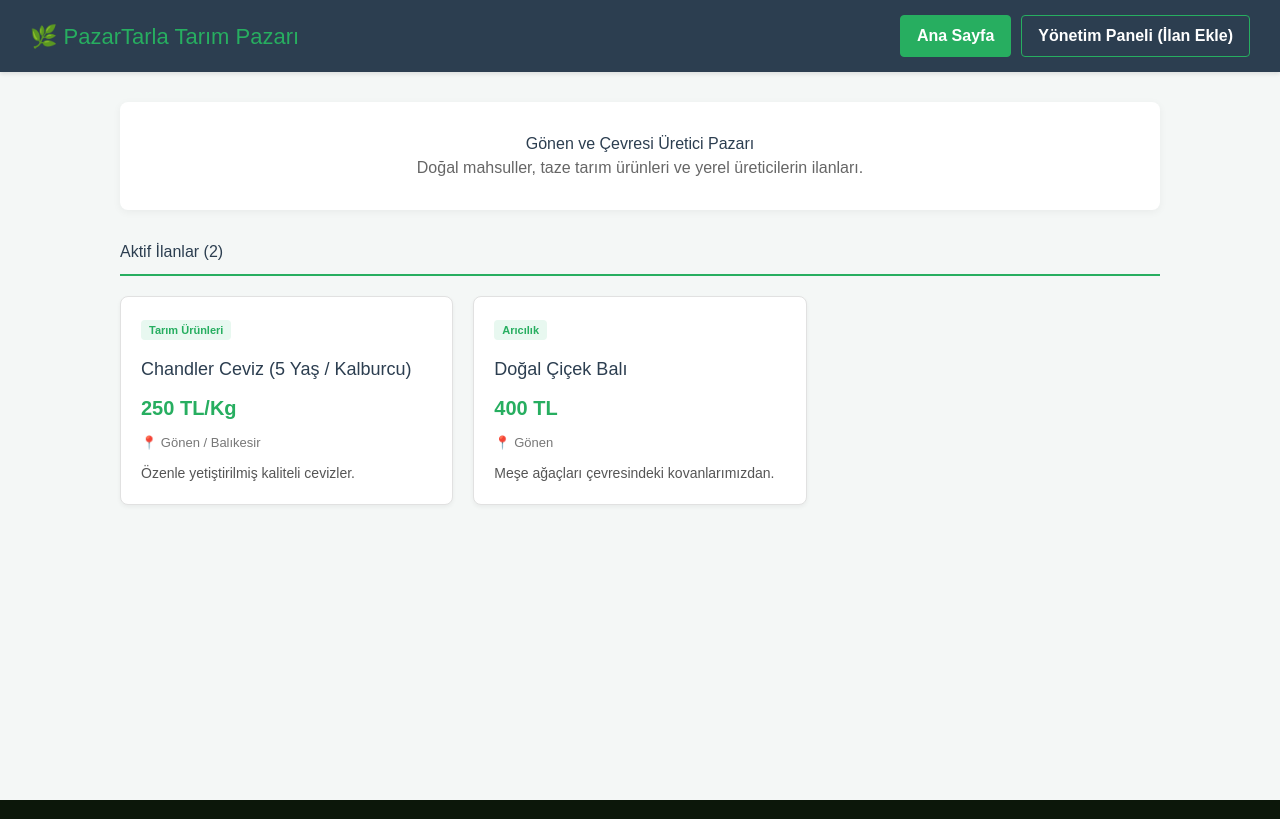
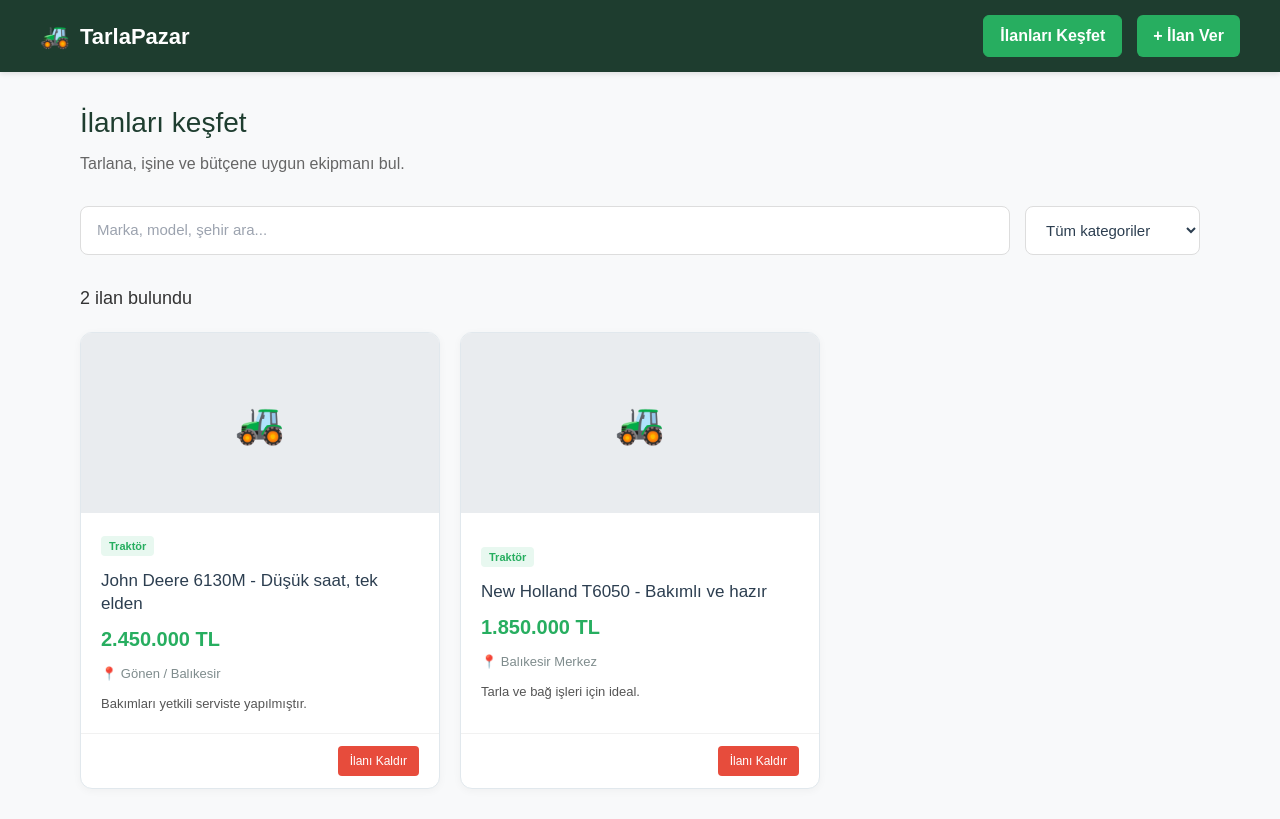
Before and after one commit to gezgiinci-beep/Pazartarla, a React (Vite) app: page / in a window 1280 px wide. Built offline with nearby package versions, Linux system fonts and the light colour scheme.

Commit message:
Refactor App component for listings and search
Updated initial form values and localStorage keys for listings. Added search and category filtering functionality.

```diff
--- a/src/App.tsx
+++ b/src/App.tsx
@@ -3,19 +3,21 @@ import React, { useState, useEffect } from 'react';
 export default function App() {
   const [activeTab, setActiveTab] = useState('home');
   const [listings, setListings] = useState([]);
-  const [form, setForm] = useState({ title: '', price: '', category: '', location: '', description: '' });
+  const [searchQuery, setSearchQuery] = useState('');
+  const [selectedCategory, setSelectedCategory] = useState('Tüm kategoriler');
+  const [form, setForm] = useState({ title: '', price: '', category: 'Traktör', location: 'Gönen / Balıkesir', description: '' });
 
   useEffect(() => {
-    const saved = JSON.parse(localStorage.getItem('pazartarla_listings'));
+    const saved = JSON.parse(localStorage.getItem('tarlepazar_listings'));
     if (saved && saved.length > 0) {
       setListings(saved);
     } else {
       const initial = [
-        { id: 1, title: 'Chandler Ceviz (5 Yaş / Kalburcu)', price: '250 TL/Kg', category: 'Tarım Ürünleri', location: 'Gönen / Balıkesir', description: 'Özenle yetiştirilmiş kaliteli cevizler.' },
-        { id: 2, title: 'Doğal Çiçek Balı', price: '400 TL', category: 'Arıcılık', location: 'Gönen', description: 'Meşe ağaçları çevresindeki kovanlarımızdan.' }
+        { id: 1, title: 'John Deere 6130M - Düşük saat, tek elden', price: '2.450.000 TL', category: 'Traktör', location: 'Gönen / Balıkesir', description: 'Bakımları yetkili serviste yapılmıştır.' },
+        { id: 2, title: 'New Holland T6050 - Bakımlı ve hazır', price: '1.850.000 TL', category: 'Traktör', location: 'Balıkesir Merkez', description: 'Tarla ve bağ işleri için ideal.' }
       ];
       setListings(initial);
-      localStorage.setItem('pazartarla_listings', JSON.stringify(initial));
+      localStorage.setItem('tarlepazar_listings', JSON.stringify(initial));
     }
   }, []);
 
@@ -31,60 +33,99 @@ export default function App() {
     }
     const updated = [...listings, { ...form, id: Date.now() }];
     setListings(updated);
-    localStorage.setItem('pazartarla_listings', JSON.stringify(updated));
-    setForm({ title: '', price: '', category: '', location: '', description: '' });
+    localStorage.setItem('tarlepazar_listings', JSON.stringify(updated));
+    setForm({ title: '', price: '', category: 'Traktör', location: '', description: '' });
     setActiveTab('home');
+    alert('İlan başarıyla eklendi!');
   };
 
   const handleDelete = (id) => {
     const filtered = listings.filter(item => item.id !== id);
     setListings(filtered);
-    localStorage.setItem('pazartarla_listings', JSON.stringify(filtered));
+    localStorage.setItem('tarlepazar_listings', JSON.stringify(filtered));
   };
 
+  const filteredListings = listings.filter(item => {
+    const matchesSearch = item.title.toLowerCase().includes(searchQuery.toLowerCase()) || item.location.toLowerCase().includes(searchQuery.toLowerCase());
+    const matchesCategory = selectedCategory === 'Tüm kategoriler' || item.category === selectedCategory;
+    return matchesSearch && matchesCategory;
+  });
+
   return (
-    <div style={{ minHeight: '100vh', backgroundColor: '#f4f7f6', color: '#333', fontFamily: 'Arial, sans-serif' }}>
-      {/* Üst Kısım / Navbar */}
-      <header style={{ backgroundColor: '#2c3e50', color: '#fff', padding: '15px 30px', display: 'flex', justifyContent: 'space-between', alignItems: 'center', boxShadow: '0 2px 4px rgba(0,0,0,0.1)' }}>
-        <h1 style={{ margin: 0, fontSize: '22px', cursor: 'pointer', color: '#27ae60' }} onClick={() => setActiveTab('home')}>
-          🌿 PazarTarla Tarım Pazarı
-        </h1>
-        <div>
+    <div style={{ minHeight: '100vh', backgroundColor: '#f8f9fa', color: '#2c3e50', fontFamily: 'Arial, sans-serif' }}>
+      {/* Üst Header */}
+      <header style={{ backgroundColor: '#1e3d2f', color: '#fff', padding: '15px 40px', display: 'flex', justifyContent: 'space-between', alignItems: 'center', boxShadow: '0 2px 5px rgba(0,0,0,0.1)' }}>
+        <div style={{ display: 'flex', alignItems: 'center', gap: '10px', cursor: 'pointer' }} onClick={() => setActiveTab('home')}>
+          <span style={{ fontSize: '24px' }}>🚜</span>
+          <h1 style={{ margin: 0, fontSize: '22px', fontWeight: 'bold' }}>TarlaPazar</h1>
+        </div>
+        <div style={{ display: 'flex', gap: '15px' }}>
           <button
             onClick={() => setActiveTab('home')}
-            style={{ backgroundColor: activeTab === 'home' ? '#27ae60' : 'transparent', color: '#fff', border: '1px solid #27ae60', padding: '8px 16px', marginRight: '10px', borderRadius: '4px', cursor: 'pointer', fontWeight: 'bold' }}
+            style={{ backgroundColor: activeTab === 'home' ? '#27ae60' : 'transparent', color: '#fff', border: '1px solid #27ae60', padding: '8px 16px', borderRadius: '6px', cursor: 'pointer', fontWeight: 'bold' }}
           >
-            Ana Sayfa
+            İlanları Keşfet
           </button>
           <button
             onClick={() => setActiveTab('admin')}
-            style={{ backgroundColor: activeTab === 'admin' ? '#27ae60' : 'transparent', color: '#fff', border: '1px solid #27ae60', padding: '8px 16px', borderRadius: '4px', cursor: 'pointer', fontWeight: 'bold' }}
+            style={{ backgroundColor: activeTab === 'admin' ? '#27ae60' : '#27ae60', color: '#fff', border: 'none', padding: '8px 16px', borderRadius: '6px', cursor: 'pointer', fontWeight: 'bold' }}
           >
-            Yönetim Paneli (İlan Ekle)
+            + İlan Ver
           </button>
         </div>
       </header>
 
-      <main style={{ padding: '30px', maxWidth: '1100px', margin: '0 auto' }}>
+      {/* Ana İçerik */}
+      <main style={{ padding: '30px 40px', maxWidth: '1200px', margin: '0 auto' }}>
         {activeTab === 'home' && (
           <div>
-            <div style={{ textAlign: 'center', marginBottom: '30px', background: '#fff', padding: '30px', borderRadius: '8px', boxShadow: '0 2px 8px rgba(0,0,0,0.05)' }}>
-              <h2 style={{ color: '#2c3e50', marginTop: 0 }}>Gönen ve Çevresi Üretici Pazarı</h2>
-              <p style={{ color: '#666' }}>Doğal mahsuller, taze tarım ürünleri ve yerel üreticilerin ilanları.</p>
+            <div style={{ marginBottom: '30px' }}>
+              <h2 style={{ fontSize: '28px', color: '#1e3d2f', marginBottom: '8px' }}>İlanları keşfet</h2>
+              <p style={{ color: '#666', margin: 0 }}>Tarlana, işine ve bütçene uygun ekipmanı bul.</p>
             </div>
 
-            <h3 style={{ borderBottom: '2px solid #27ae60', paddingBottom: '10px', color: '#2c3e50' }}>Aktif İlanlar ({listings.length})</h3>
+            {/* Arama ve Filtre Çubuğu */}
+            <div style={{ display: 'flex', gap: '15px', marginBottom: '30px', flexWrap: 'wrap' }}>
+              <input
+                type="text"
+                placeholder="Marka, model, şehir ara..."
+                value={searchQuery}
+                onChange={(e) => setSearchQuery(e.target.value)}
+                style={{ flex: 1, minWidth: '280px', padding: '12px 16px', borderRadius: '8px', border: '1px solid #ddd', fontSize: '15px' }}
+              />
+              <select
+                value={selectedCategory}
+                onChange={(e) => setSelectedCategory(e.target.value)}
+                style={{ padding: '12px 16px', borderRadius: '8px', border: '1px solid #ddd', fontSize: '15px', backgroundColor: '#fff' }}
+              >
+                <option value="Tüm kategoriler">Tüm kategoriler</option>
+                <option value="Traktör">Traktör</option>
+                <option value="Biçerdöver">Biçerdöver</option>
+                <option value="Tarım Ekipmanları">Tarım Ekipmanları</option>
+              </select>
+            </div>
 
-            <div style={{ display: 'grid', gridTemplateColumns: 'repeat(auto-fill, minmax(300px, 1fr))', gap: '20px', marginTop: '20px' }}>
-              {listings.map(item => (
-                <div key={item.id} style={{ backgroundColor: '#fff', border: '1px solid #e1e1e1', borderRadius: '8px', padding: '20px', boxShadow: '0 2px 4px rgba(0,0,0,0.05)' }}>
-                  <span style={{ fontSize: '11px', backgroundColor: '#e8f8f0', color: '#27ae60', padding: '4px 8px', borderRadius: '4px', fontWeight: 'bold' }}>
-                    {item.category || 'Genel'}
-                  </span>
-                  <h4 style={{ margin: '15px 0 10px 0', fontSize: '18px', color: '#2c3e50' }}>{item.title}</h4>
-                  <p style={{ fontSize: '20px', color: '#27ae60', fontWeight: 'bold', margin: '0 0 10px 0' }}>{item.price}</p>
-                  <p style={{ fontSize: '13px', color: '#777', margin: '0 0 10px 0' }}>📍 {item.location || 'Konum belirtilmemiş'}</p>
-                  {item.description && <p style={{ fontSize: '14px', color: '#555', margin: 0 }}>{item.description}</p>}
+            <h3 style={{ fontSize: '18px', marginBottom: '20px', color: '#333' }}>{filteredListings.length} ilan bulundu</h3>
+
+            {/* İlan Kartları Grid */}
+            <div style={{ display: 'grid', gridTemplateColumns: 'repeat(auto-fill, minmax(320px, 1fr))', gap: '20px' }}>
+              {filteredListings.map(item => (
+                <div key={item.id} style={{ backgroundColor: '#fff', border: '1px solid #e1e8ed', borderRadius: '12px', overflow: 'hidden', boxShadow: '0 2px 8px rgba(0,0,0,0.04)', display: 'flex', flexDirection: 'column', justifyContent: 'space-between' }}>
+                  <div style={{ height: '180px', backgroundColor: '#e9ecef', display: 'flex', alignItems: 'center', justifyContent: 'center', fontSize: '40px' }}>
+                    🚜
+                  </div>
+                  <div style={{ padding: '20px' }}>
+                    <span style={{ fontSize: '11px', backgroundColor: '#e8f8f0', color: '#27ae60', padding: '4px 8px', borderRadius: '4px', fontWeight: 'bold' }}>
+                      {item.category}
+                    </span>
+                    <h4 style={{ margin: '12px 0 8px 0', fontSize: '17px', color: '#2c3e50', lineHeight: '1.4' }}>{item.title}</h4>
+                    <p style={{ fontSize: '20px', color: '#27ae60', fontWeight: 'bold', margin: '0 0 10px 0' }}>{item.price}</p>
+                    <p style={{ fontSize: '13px', color: '#7f8c8d', margin: '0 0 10px 0' }}>📍 {item.location}</p>
+                    <p style={{ fontSize: '13px', color: '#555', margin: 0 }}>{item.description}</p>
+                  </div>
+                  <div style={{ padding: '12px 20px', borderTop: '1px solid #f1f1f1', display: 'flex', justifyContent: 'flex-end' }}>
+                    <button onClick={() => handleDelete(item.id)} style={{ backgroundColor: '#e74c3c', color: '#fff', border: 'none', padding: '6px 12px', borderRadius: '4px', cursor: 'pointer', fontSize: '12px' }}>İlanı Kaldır</button>
+                  </div>
                 </div>
               ))}
             </div>
@@ -92,27 +133,42 @@ export default function App() {
         )}
 
         {activeTab === 'admin' && (
-          <div style={{ backgroundColor: '#fff', padding: '30px', borderRadius: '8px', boxShadow: '0 2px 8px rgba(0,0,0,0.05)' }}>
-            <h2 style={{ color: '#2c3e50', borderBottom: '2px solid #27ae60', paddingBottom: '10px', marginTop: 0 }}>Yeni İlan Ekleme ve Yönetim</h2>
+          <div style={{ backgroundColor: '#fff', padding: '40px', borderRadius: '12px', boxShadow: '0 4px 12px rgba(0,0,0,0.05)', maxWidth: '700px', margin: '0 auto' }}>
+            <h2 style={{ color: '#1e3d2f', marginTop: 0, marginBottom: '20px', borderBottom: '2px solid #27ae60', paddingBottom: '10px' }}>TarlaPazar - Yeni İlan Ver</h2>
 
-            <form onSubmit={handleAdd} style={{ marginTop: '20px' }}>
+            <form onSubmit={handleAdd}>
+              <div style={{ marginBottom: '15px' }}>
+                <label style={{ display: 'block', marginBottom: '6px', fontWeight: 'bold', fontSize: '14px' }}>İlan Başlığı *</label>
+                <input type="text" name="title" placeholder="Örn: New Holland T6050" value={form.title} onChange={handleChange} style={{ width: '100%', padding: '12px', borderRadius: '6px', border: '1px solid #ccc', boxSizing: 'border-box' }} />
+              </div>
+
               <div style={{ display: 'grid', gridTemplateColumns: '1fr 1fr', gap: '15px', marginBottom: '15px' }}>
-                <input type="text" name="title" placeholder="İlan Başlığı" value={form.title} onChange={handleChange} style={{ padding: '10px', borderRadius: '4px', border: '1px solid #ccc' }} />
-                <input type="text" name="price" placeholder="Fiyat (Örn: 250 TL)" value={form.price} onChange={handleChange} style={{ padding: '10px', borderRadius: '4px', border: '1px solid #ccc' }} />
-                <input type="text" name="category" placeholder="Kategori" value={form.category} onChange={handleChange} style={{ padding: '10px', borderRadius: '4px', border: '1px solid #ccc' }} />
-                <input type="text" name="location" placeholder="Konum" value={form.location} onChange={handleChange} style={{ padding: '10px', borderRadius: '4px', border: '1px solid #ccc' }} />
+                <div>
+                  <label style={{ display: 'block', marginBottom: '6px', fontWeight: 'bold', fontSize: '14px' }}>Fiyat (TL) *</label>
+                  <input type="text" name="price" placeholder="Örn: 1.850.000 TL" value={form.price} onChange={handleChange} style={{ width: '100%', padding: '12px', borderRadius: '6px', border: '1px solid #ccc', boxSizing: 'border-box' }} />
+                </div>
+                <div>
+                  <label style={{ display: 'block', marginBottom: '6px', fontWeight: 'bold', fontSize: '14px' }}>Kategori</label>
+                  <select name="category" value={form.category} onChange={handleChange} style={{ width: '100%', padding: '12px', borderRadius: '6px', border: '1px solid #ccc', backgroundColor: '#fff', boxSizing: 'border-box' }}>
+                    <option value="Traktör">Traktör</option>
+                    <option value="Biçerdöver">Biçerdöver</option>
+                    <option value="Tarım Ekipmanları">Tarım Ekipmanları</option>
+                  </select>
+                </div>
               </div>
-              <textarea name="description" placeholder="Açıklama" value={form.description} onChange={handleChange} style={{ width: '100%', padding: '10px', borderRadius: '4px', border: '1px solid #ccc', marginBottom: '15px', height: '80px' }} />
-              <button type="submit" style={{ backgroundColor: '#27ae60', color: '#fff', border: 'none', padding: '12px 20px', borderRadius: '4px', cursor: 'pointer', fontWeight: 'bold' }}>İlanı Kaydet</button>
+
+              <div style={{ marginBottom: '15px' }}>
+                <label style={{ display: 'block', marginBottom: '6px', fontWeight: 'bold', fontSize: '14px' }}>Konum (Şehir / İlçe)</label>
+                <input type="text" name="location" placeholder="Örn: Gönen / Balıkesir" value={form.location} onChange={handleChange} style={{ width: '100%', padding: '12px', borderRadius: '6px', border: '1px solid #ccc', boxSizing: 'border-box' }} />
+              </div>
+
+              <div style={{ marginBottom: '20px' }}>
+                <label style={{ display: 'block', marginBottom: '6px', fontWeight: 'bold', fontSize: '14px' }}>Açıklama</label>
+                <textarea name="description" placeholder="Makinenin durumu, bakımları vb. detaylar..." value={form.description} onChange={handleChange} style={{ width: '100%', padding: '12px', borderRadius: '6px', border: '1px solid #ccc', height: '100px', boxSizing: 'border-box' }} />
+              </div>
+
+              <button type="submit" style={{ backgroundColor: '#27ae60', color: '#fff', border: 'none', padding: '14px 24px', borderRadius: '6px', cursor: 'pointer', fontWeight: 'bold', fontSize: '16px', width: '100%' }}>İlanı Yayınla</button>
             </form>
-
-            <h3 style={{ marginTop: '40px', color: '#2c3e50' }}>Mevcut İlanları Yönet</h3>
-            {listings.map(item => (
-              <div key={item.id} style={{ display: 'flex', justifyContent: 'space-between', alignItems: 'center', padding: '12px', borderBottom: '1px solid #eee' }}>
-                <span><b>{item.title}</b> - {item.price}</span>
-                <button onClick={() => handleDelete(item.id)} style={{ backgroundColor: '#e74c3c', color: '#fff', border: 'none', padding: '6px 12px', borderRadius: '4px', cursor: 'pointer' }}>Sil</button>
-              </div>
-            ))}
           </div>
         )}
       </main>
```
